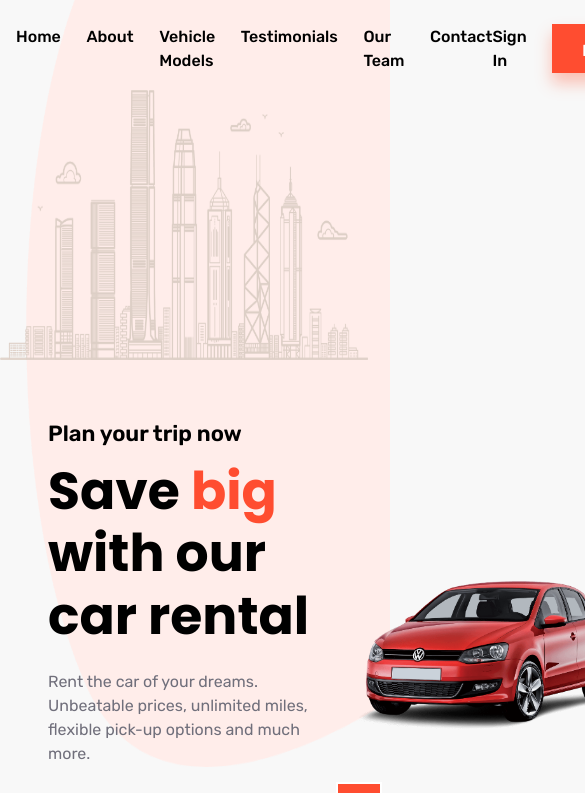
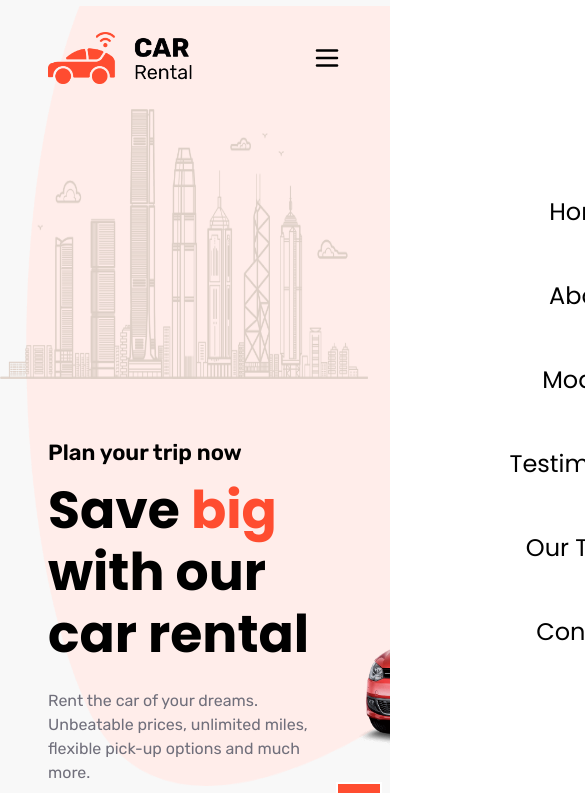
Before and after one commit to TortarZ/car-rental, a Next.js app: page / in a window 390 px wide. Shown: the top 793 px of the page, 585 px wide, since content can reach past the window. Built offline with nearby package versions, Linux system fonts and the light colour scheme.

Commit message:
feat (Header):  Responsive for IPad Mini

```diff
--- a/app/components/Header.tsx
+++ b/app/components/Header.tsx
@@ -1,10 +1,20 @@
+"use client";
 import Image from "next/image";
 import React from "react";
 import "./Styles/Header.css";
+import { useEffect, useState } from "react";
 
 const logo_h = 52;
 const logo_w = 145;
 const Header = () => {
+  const [openNav, setOpenNav] = useState(false);
+
+  const openNavBar = () => {
+    setOpenNav((openNav) => !openNav);
+  };
+
+  let toggleClassCheck = openNav ? "active-nav" : "";
+
   return (
     <>
       <header className="header">
@@ -35,6 +45,62 @@ const Header = () => {
             </a>
           </div>
         </div>
+        <div className="navbar-con-mobile">
+          <a href="/">
+            <Image
+              src="/logo.png"
+              height={logo_h}
+              width={logo_w}
+              alt="logo"
+              priority
+            />
+          </a>
+          <a className="mobile-hamburger" onClick={openNavBar}>
+            <svg
+              xmlns="http://www.w3.org/2000/svg"
+              width="30"
+              height="30"
+              viewBox="0 0 24 24"
+              fill="none"
+              stroke="currentColor"
+              strokeWidth="2"
+              strokeLinecap="round"
+              strokeLinejoin="round"
+              className="tabler-icon tabler-icon-menu-2"
+            >
+              <path d="M4 6l16 0"></path>
+              <path d="M4 12l16 0"></path>
+              <path d="M4 18l16 0"></path>
+            </svg>
+          </a>
+        </div>
+        <div className={`navbar-side ${toggleClassCheck}`}>
+          <ul className="navbar-side-box">
+            <li>Home</li>
+            <li>About</li>
+            <li>Models</li>
+            <li>Testimonials</li>
+            <li>Our Team</li>
+            <li>Contact</li>
+          </ul>
+          <a className="navbar-side-close-btn" onClick={openNavBar}>
+            <svg
+              xmlns="http://www.w3.org/2000/svg"
+              width="30"
+              height="30"
+              viewBox="0 0 24 24"
+              fill="none"
+              stroke="currentColor"
+              strokeWidth="2"
+              strokeLinecap="round"
+              strokeLinejoin="round"
+              className="tabler-icon tabler-icon-x"
+            >
+              <path d="M18 6l-12 12"></path>
+              <path d="M6 6l12 12"></path>
+            </svg>
+          </a>
+        </div>
       </header>
       <div className="scroll-up">^</div>
     </>
--- a/app/components/Styles/Header.css
+++ b/app/components/Styles/Header.css
@@ -57,8 +57,72 @@
   border: 2px solid #fff;
 }
 
+.navbar-con-mobile,
+.navbar-side {
+  display: none;
+}
+
 @media (max-width: 1024px) {
   .header {
     padding: 1.5rem 1rem;
   }
 }
+
+@media (max-width: 768px) {
+  .header {
+    padding: 2rem 3rem;
+  }
+
+  .navbar-con {
+    display: none;
+  }
+
+  .navbar-con-mobile {
+    display: flex;
+    justify-content: space-between;
+    align-items: center;
+  }
+
+  .navbar-side {
+    position: fixed;
+    top: 0;
+    right: -100%;
+    background-color: rgb(255, 255, 255);
+    width: 100%;
+    height: 100vh;
+    display: flex;
+    align-items: center;
+    justify-content: center;
+    transition: all 0.2s;
+  }
+
+  .navbar-side-box {
+    display: flex;
+    flex-direction: column;
+    position: relative;
+  }
+
+  .navbar-side-box li {
+    font-family: var(--font-poppins);
+    font-weight: 400;
+    font-size: 24px;
+    width: 100%;
+    padding: 1.5rem 3rem;
+    text-align: center;
+    transition: all 0.6s ease-in-out;
+  }
+
+  .navbar-side-box li:hover {
+    background-color: rgba(185, 185, 185, 0.5);
+  }
+
+  .navbar-side-close-btn {
+    position: absolute;
+    right: 50px;
+    top: 45px;
+  }
+
+  .active-nav {
+    right: 0;
+  }
+}
```
